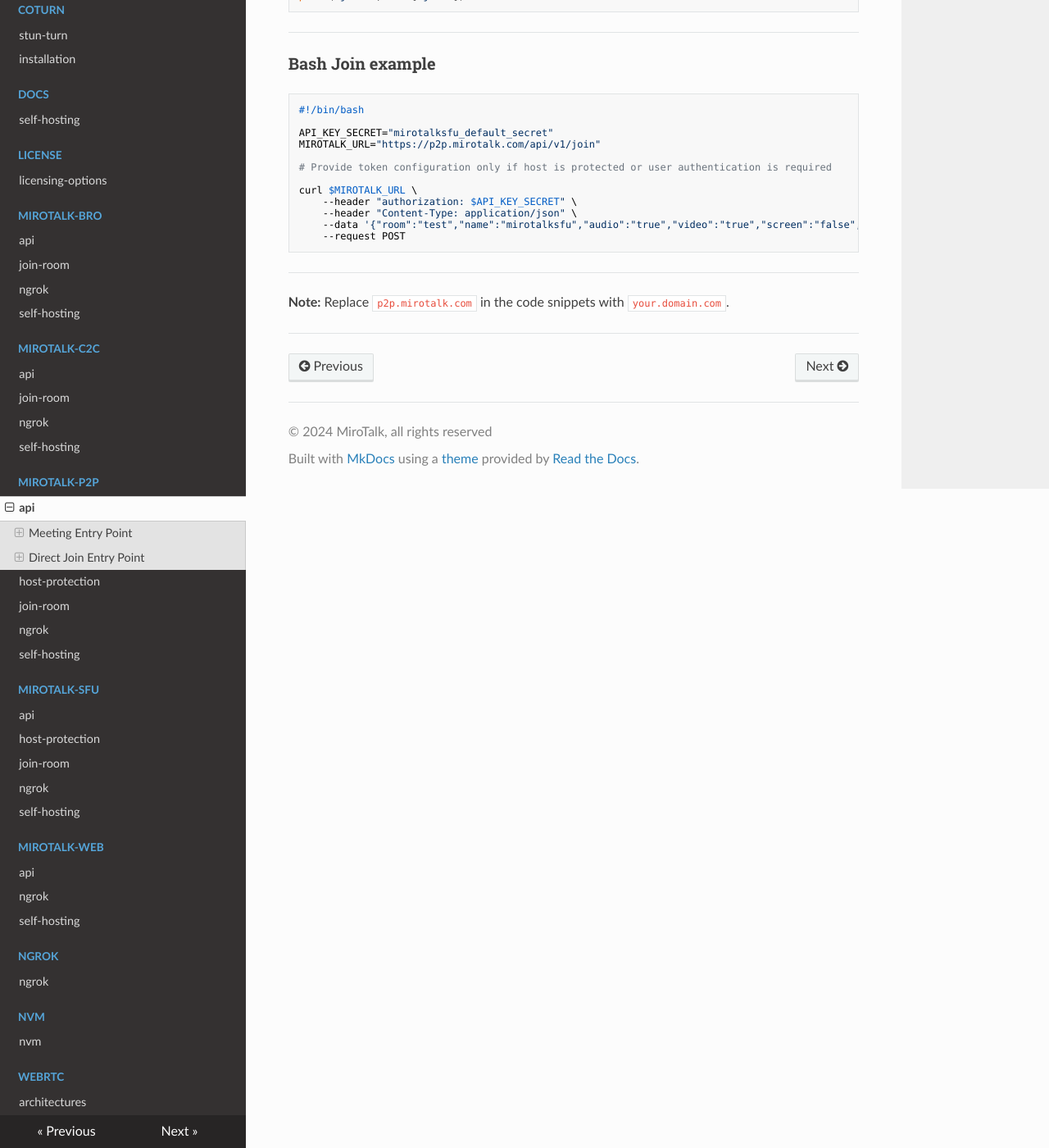
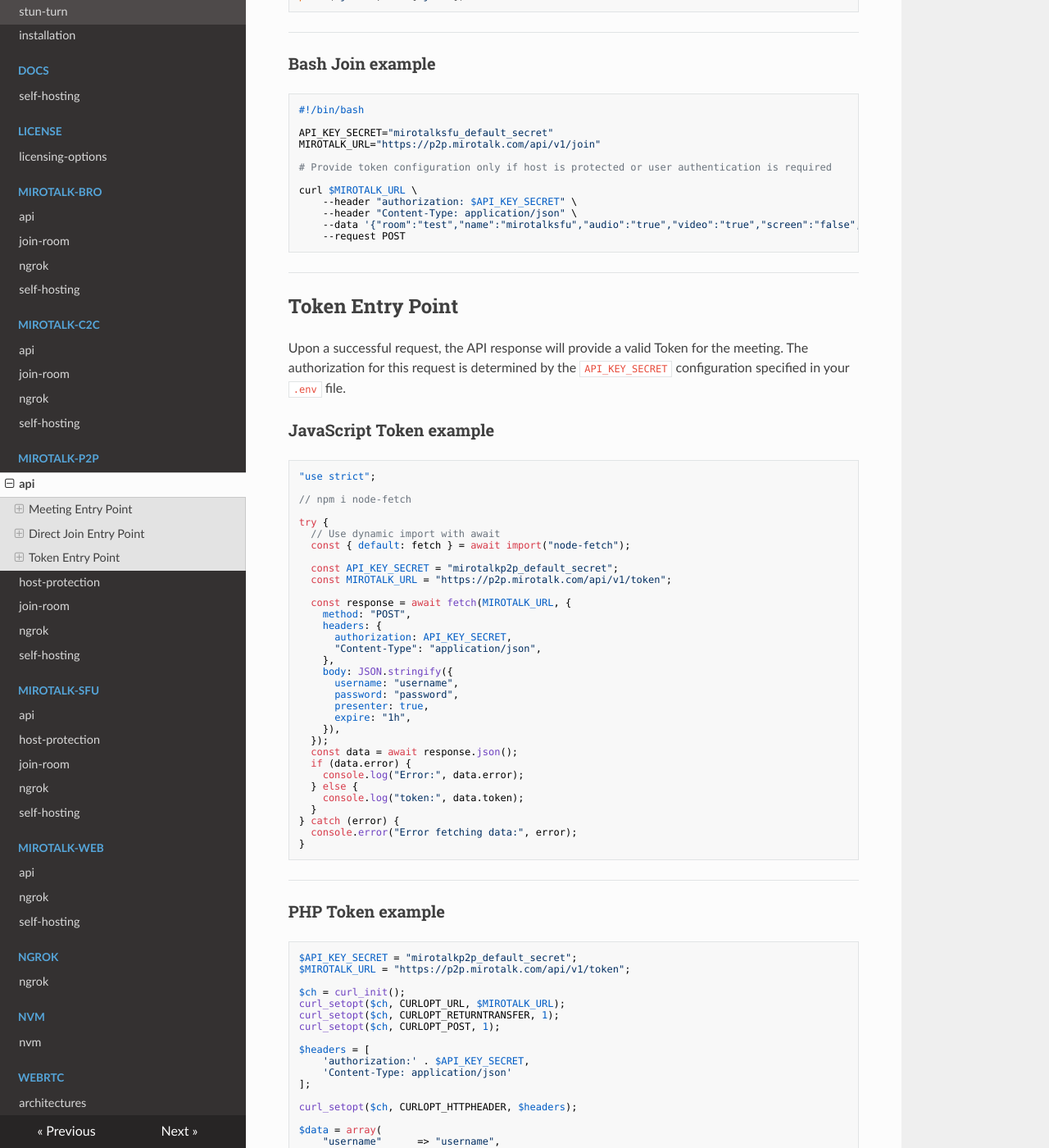
Before and after one commit to miroslavpejic85/mirotalk-docs, an MkDocs documentation site: the page built from docs/mirotalk-p2p/api.md, in a window 1280 px wide and 1400 px high, scrolled down 4457 px. Shown: the whole window at 82% size. Built offline with MkDocs 1.6.1, drawn with Linux system fonts in a browser that asks for light colours; nearby versions of some CDN libraries; some of the changed text lies outside the part shown.

Commit message:
[mirotalk] - update docs

````diff
--- a/docs/mirotalk-p2p/api.md
+++ b/docs/mirotalk-p2p/api.md
@@ -147,10 +147,10 @@
       notify: true,
       // Provide token configuration only if host is protected or user authentication is required
       token: {
-          username: 'username',
-          password: 'password',
-          presenter: true,
-          expire: '1h',
+        username: "username",
+        password: "password",
+        presenter: true,
+        expire: "1h",
       },
     }),
   });
@@ -281,6 +281,144 @@
 
 ---
 
+## Token Entry Point
+
+Upon a successful request, the API response will provide a valid Token for the meeting. The authorization for this request is determined by the `API_KEY_SECRET` configuration specified in your `.env` file.
+
+### JavaScript Token example
+
+```js
+"use strict";
+
+// npm i node-fetch
+
+try {
+  // Use dynamic import with await
+  const { default: fetch } = await import("node-fetch");
+
+  const API_KEY_SECRET = "mirotalkp2p_default_secret";
+  const MIROTALK_URL = "https://p2p.mirotalk.com/api/v1/token";
+
+  const response = await fetch(MIROTALK_URL, {
+    method: "POST",
+    headers: {
+      authorization: API_KEY_SECRET,
+      "Content-Type": "application/json",
+    },
+    body: JSON.stringify({
+      username: "username",
+      password: "password",
+      presenter: true,
+      expire: "1h",
+    }),
+  });
+  const data = await response.json();
+  if (data.error) {
+    console.log("Error:", data.error);
+  } else {
+    console.log("token:", data.token);
+  }
+} catch (error) {
+  console.error("Error fetching data:", error);
+}
+```
+
+---
+
+### PHP Token example
+
+```php
+$API_KEY_SECRET = "mirotalkp2p_default_secret";
+$MIROTALK_URL = "https://p2p.mirotalk.com/api/v1/token";
+
+$ch = curl_init();
+curl_setopt($ch, CURLOPT_URL, $MIROTALK_URL);
+curl_setopt($ch, CURLOPT_RETURNTRANSFER, 1);
+curl_setopt($ch, CURLOPT_POST, 1);
+
+$headers = [
+    'authorization:' . $API_KEY_SECRET,
+    'Content-Type: application/json'
+];
+
+curl_setopt($ch, CURLOPT_HTTPHEADER, $headers);
+
+$data = array(
+    "username"      => "username",
+    "password"      => "password",
+    "presenter"     => true,
+    "expire"        => "1h",
+);
+
+$data_string = json_encode($data);
+
+curl_setopt($ch, CURLOPT_POSTFIELDS, $data_string);
+
+$response = curl_exec($ch);
+$httpcode = curl_getinfo($ch, CURLINFO_HTTP_CODE);
+
+curl_close($ch);
+
+echo "Status code: $httpcode \n";
+$data = json_decode($response);
+echo "token: ", $data->{'token'}, "\n";
+```
+
+---
+
+### Python Token example
+
+```py
+# pip3 install requests
+
+import requests
+import json
+
+API_KEY_SECRET = "mirotalkp2p_default_secret"
+MIROTALK_URL = "https://p2p.mirotalk.com/api/v1/token"
+
+headers = {
+    "authorization": API_KEY_SECRET,
+    "Content-Type": "application/json",
+}
+
+data = {
+    "username": "username",
+    "password": "password",
+    "presenter": "true",
+    "expire": "1h"
+}
+
+response = requests.post(
+    MIROTALK_URL,
+    headers=headers,
+    json=data
+)
+
+print("Status code:", response.status_code)
+data = json.loads(response.text)
+print("token:", data["token"])
+```
+
+---
+
+### Bash Token example
+
+```bash
+#!/bin/bash
+
+API_KEY_SECRET="mirotalkp2p_default_secret"
+MIROTALK_URL="https://p2p.mirotalk.com/api/v1/token"
+
+curl $MIROTALK_URL \
+    --header "authorization: $API_KEY_SECRET" \
+    --header "Content-Type: application/json" \
+    --data '{"username":"username","password":"password","presenter":"true", "expire":"1h"}' \
+    --request POST
+```
+
+---
+
 **Note:** Replace `p2p.mirotalk.com` in the code snippets with `your.domain.com`.
 
 ---
--- a/mkdocs.yml
+++ b/mkdocs.yml
@@ -1,4 +1,4 @@
-site_name: MiroTalk docs v1.1.12
+site_name: MiroTalk docs v1.1.13
 site_description: MiroTalk WebRTC documentations
 site_author: Miroslav Pejic (miroslav.pejic.85@gmail.com)
 copyright: © 2024 MiroTalk, all rights reserved
````
